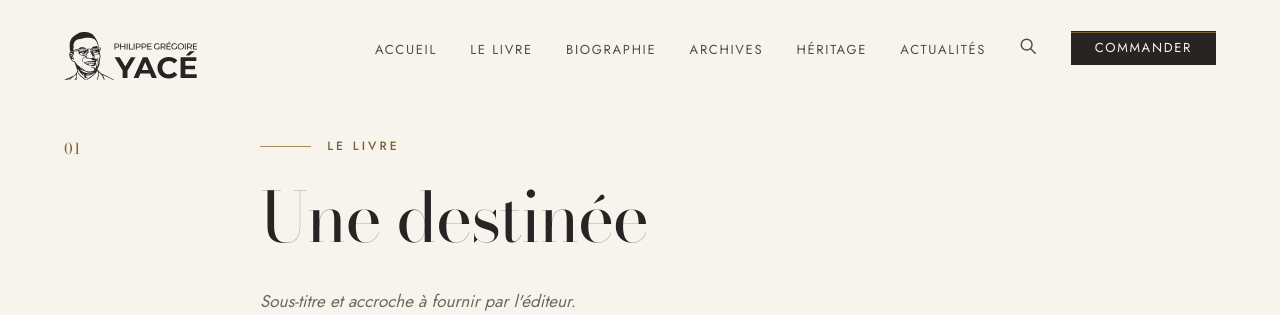
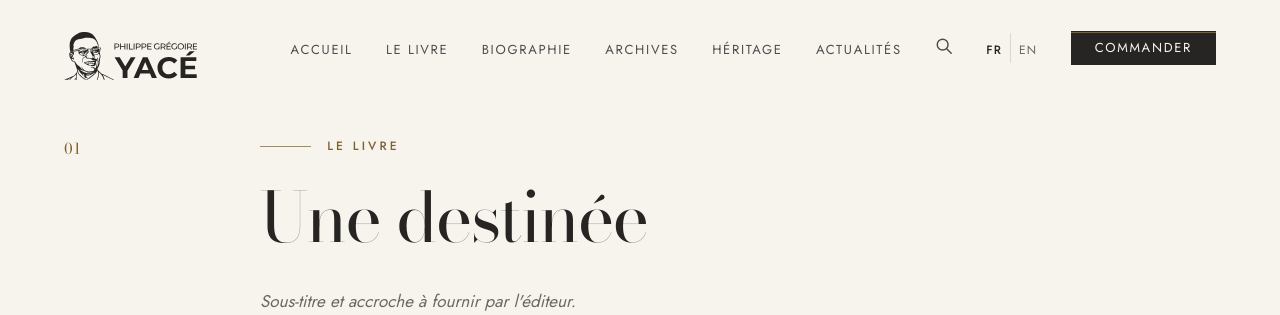
Before and after one commit to ekassi-wgy/wslivreyace, a PHP site: page /le-livre in a window 1280 px wide. Shown: the top 315 px of the page. Run offline with PHP 8.4, Linux system fonts and the light colour scheme; data comes from the database, SQL or seed files in the repository; data that the repository does not hold is empty.

Commit message:
Lot G11 : l'anglais est ouvert
Sur décision du commanditaire. Le lot avait été livré fermé — le raisonnement
de G1 étant que servir des pages à moitié françaises sous `/en/` apprend aux
moteurs que le site ment sur son contenu.

Le moment s'y prête : la base ne porte que sept repères publiés et aucun autre
contenu. `/en/` sert donc une interface entièrement anglaise et sept notices
encore françaises — pas une page à trous. Le remède à ce qui reste n'est pas
de refermer mais de traduire, et chaque champ posé depuis l'écran de traduction
retire une phrase française d'une page.

**Le sélecteur de langue n'avait pas de style, et personne ne l'avait vu** :
tant que l'anglais était fermé, `Langue::multilingue()` était faux et le
sélecteur ne paraissait sur aucune page. Il en a un maintenant — deux sigles
séparés d'un filet, à la façon de la loupe voisine. C'est un commutateur, pas
une huitième rubrique : lui donner le poids d'une entrée de menu ferait croire
à une section du site. La langue courante se marque par la couleur pleine et
non par un soulignement, le filet de `.nav-menu a` servant déjà au survol.

`Langue::LANGUES` porte désormais ce que l'ouverture engage, et comment
refermer : `false` remet `/en/` en 404, fait disparaître le `hreflang` et le
sélecteur, et laisse les traductions déjà saisies en base à attendre.

Vérifié : les quinze adresses répondent 200 dans les deux langues, `<html lang>`
et `og:locale` suivent, le `hreflang` et le `x-default` s'écrivent, le plan du
site passe de douze à vingt-quatre adresses, le commutateur pointe la même page
dans l'autre langue, et l'écran de traduction du back-office annonce de lui-même
que la version anglaise est désormais publique. Compte d'essai supprimé.

Co-Authored-By: Claude Opus 5 <noreply@anthropic.com>
Claude-Session: https://claude.ai/code/session_01BV6cTfhxycpKWe4QjwtzQ6

```diff
--- a/assets/css/components.css
+++ b/assets/css/components.css
@@ -1624,6 +1624,36 @@ main > .shell > .avis:first-child { margin-top: var(--sp-7); }
 .nav-loupe:hover { color: var(--brass-text); }
 .nav-loupe::after { display: none; }
 
+/* Le sélecteur de langue (lot G11).
+   Deux sigles séparés d'un filet, à la façon de la loupe voisine : c'est un
+   commutateur, pas une huitième rubrique, et lui donner le poids d'une entrée
+   de menu ferait croire à une section du site. La langue courante est marquée
+   par la couleur pleine et non par un soulignement — le filet de `.nav-menu a`
+   sert au survol, et deux signes pour deux choses différentes se confondent. */
+.nav-langues {
+  display: flex;
+  align-items: center;
+  gap: 0.5rem;
+  list-style: none;
+  margin: 0;
+  padding: 0;
+}
+.nav-langues li + li { border-left: 1px solid var(--rule, rgba(0,0,0,.18)); padding-left: 0.5rem; }
+.nav-menu .nav-langues a {
+  font-size: 0.75rem;
+  letter-spacing: 0.1em;
+  color: var(--ink-3, var(--ink-2));
+  padding-block: 0.2rem;
+}
+.nav-menu .nav-langues a::after { display: none; }
+.nav-menu .nav-langues a:hover { color: var(--brass-text); }
+/* La langue en cours ne se clique pas pour rien : elle reste lisible et se
+   distingue, sans devenir un bouton mort — le lien pointe la même page. */
+.nav-menu .nav-langues a[aria-current="true"] {
+  color: var(--ink);
+  font-weight: 500;
+}
+
 .rech-groupe { margin-bottom: var(--sp-8); }
 .rech-groupe__titre {
   display: flex;
--- a/src/Core/Langue.php
+++ b/src/Core/Langue.php
@@ -6,10 +6,14 @@ namespace App\Core;
 /**
  * La langue de la page en cours (lot G1, README §9).
  *
- * **Ce lot pose la structure, il ne traduit rien.** L'objectif est qu'ouvrir
- * la version anglaise, le jour où la communication internationale démarrera,
- * ne demande pas de rouvrir le routeur, les modèles et les dix-huit gabarits.
- * Il n'y a donc, volontairement, aucun contenu anglais dans ce dépôt.
+ * **Le lot G1 posait la structure sans rien traduire ; G11 l'a remplie et
+ * l'anglais est ouvert depuis le 8 septembre 2026.** Le pari de G1 a tenu :
+ * ouvrir n'a demandé de rouvrir ni le routeur, ni les modèles, ni les
+ * gabarits — seulement un mot dans `LANGUES`.
+ *
+ * Les textes de l'interface vivent dans `src/lang/` ; les contenus saisis se
+ * traduisent depuis le back-office. Aucun contenu anglais n'est écrit en dur
+ * dans ce dépôt, et ce n'est pas près de changer.
  *
  * Trois choix qui se prennent une fois :
  *
@@ -32,18 +36,32 @@ final class Langue
     /**
      * Les langues du site, par code ISO 639-1.
      *
-     * `active` dit si la langue est ouverte au public. **L'anglais est déclaré
-     * mais fermé** : ses adresses répondent 404 tant que rien n'est traduit.
-     * Servir des pages françaises sous `/en/` apprendrait aux moteurs que le
-     * site ment sur son contenu, et c'est long à défaire.
+     * `active` dit si la langue est ouverte au public. **L'anglais est ouvert
+     * depuis le 8 septembre 2026**, sur décision du commanditaire ; il était
+     * déclaré et fermé depuis le lot G1, et son mécanisme complet depuis G11.
      *
-     * Ouvrir l'anglais tiendra en un mot : `'active' => true`.
+     * Ce que l'ouverture engage, et qu'il vaut mieux avoir écrit :
+     *
+     * - **L'interface est traduite, les contenus ne le sont pas encore.** Un
+     *   champ sans traduction retombe sur le français (voir `Traduction` et
+     *   `Lexique`), donc une page anglaise reste lisible — mais elle mêle les
+     *   deux langues tant que l'éditeur n'a pas versé la matière depuis
+     *   l'écran de traduction du back-office.
+     * - **Les moteurs indexent ce qu'ils voient.** Le `hreflang`, le
+     *   `x-default` et le sitemap dédoublé s'écrivent désormais, et annoncent
+     *   une version anglaise. Une page annoncée anglaise dont le corps est
+     *   français perd de la confiance, et c'est long à regagner. Le remède
+     *   n'est pas de refermer mais de traduire : chaque champ posé retire une
+     *   phrase française de la page.
+     * - **Refermer se fait du même mot**, et sans casse : `/en/` repasse en
+     *   404, le `hreflang` disparaît, le sélecteur de langue aussi, et les
+     *   traductions déjà saisies restent en base à attendre.
      *
      * @var array<string,array{nom:string,locale:string,active:bool}>
      */
     public const LANGUES = [
         'fr' => ['nom' => 'Français', 'locale' => 'fr_FR', 'active' => true],
-        'en' => ['nom' => 'English',  'locale' => 'en_GB', 'active' => false],
+        'en' => ['nom' => 'English',  'locale' => 'en_GB', 'active' => true],
     ];
 
     /**
```
Also changed, not shown: README.md.
